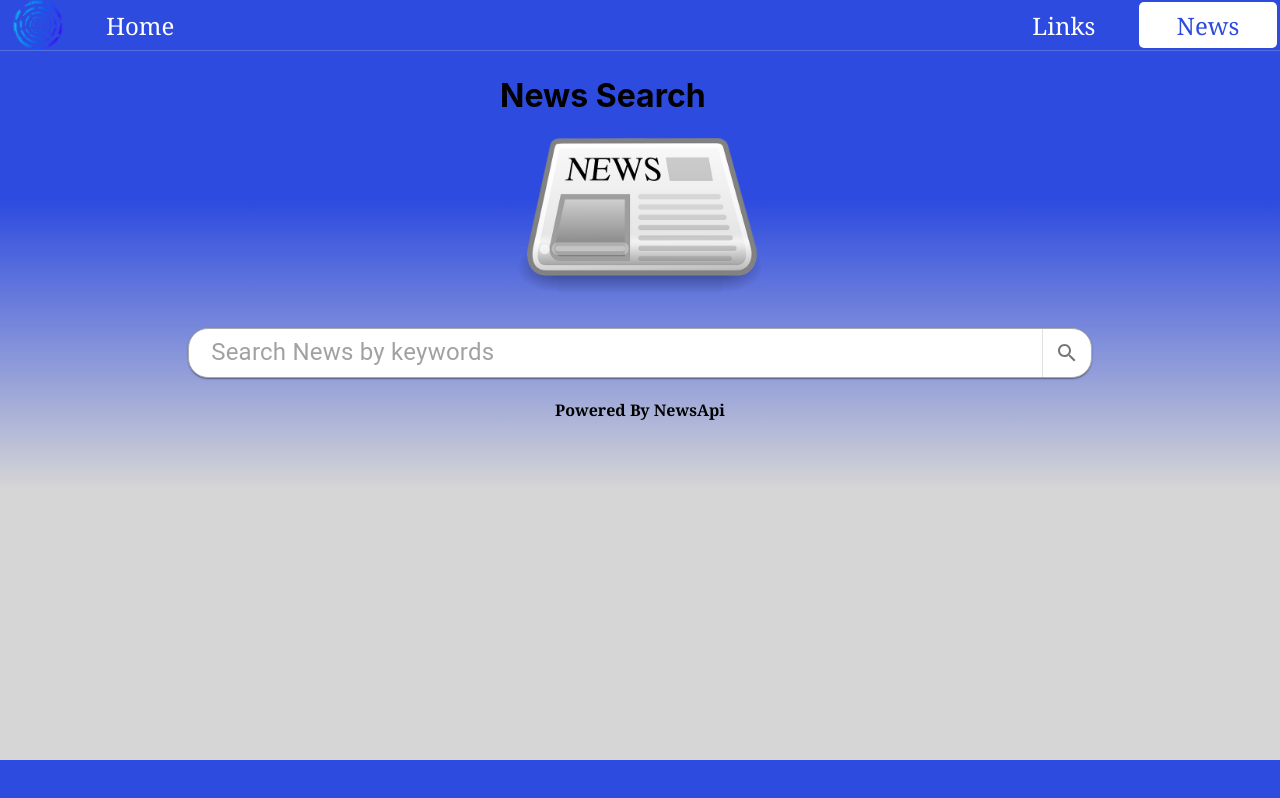
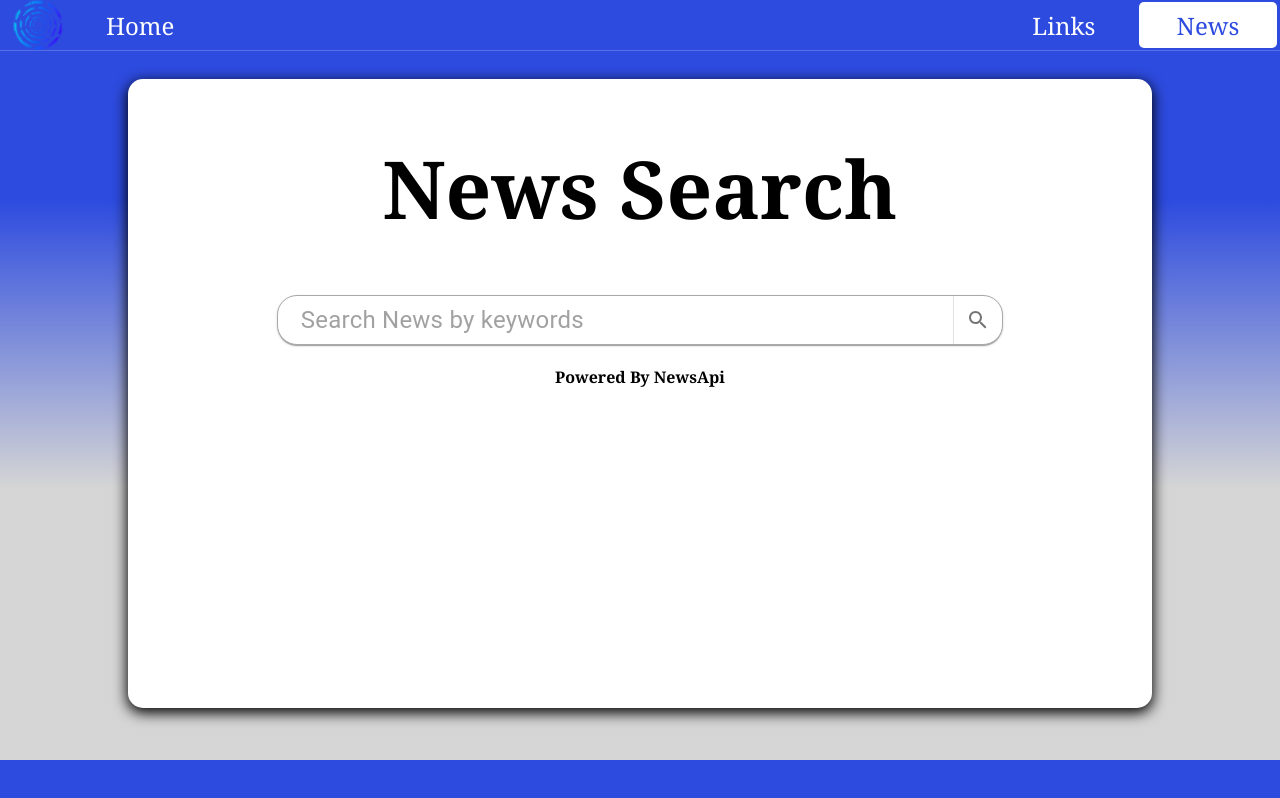
Before and after one commit to dorpi/news-links, a React (Create React App) app in the folder client/: page /news in a window 1280 px wide. Built offline with nearby package versions, Linux system fonts and the light colour scheme.

Commit message:
Update articles-page-style.scss

```diff
--- a/client/src/components/news/articles-page-style.scss
+++ b/client/src/components/news/articles-page-style.scss
@@ -1,35 +1,32 @@
 @import "../shared.scss";
 
-
 .news-page-container {
-
   display: flex;
   flex-direction: column;
   align-items: center;
-
-
-
-
-
-    width:100%;
+  width: 100%;
   #news-page-header {
-        min-height: 230px;
-        min-width: 280px;
-
-        background-image: url('/media/misc/news.png');
-        background-size: cover;
+    font-size: 5rem;
+    font-family: Georgia, 'Times New Roman', Times, serif;
   }
-    .MuiPaper-rounded{
-        @media (min-width:30rem){
+  .MuiPaper-rounded {
+    @media (min-width: 30rem) {
       border-radius: 20px;
     }
   }
-     .MuiInputBase-root{
-         font-size:1.5rem
+  .MuiInputBase-root {
+    font-size: 1.5rem;
   }
+
   @media (min-width: 40rem) {
     align-items: center;
-
+    background-color: white;
+    margin:1.5rem auto 1rem auto;
+    width: 80%;
+    border-radius: 15px;
+    box-shadow: 0px 4px 14px 1px;
+    margin-left: auto;
+    margin-right: auto;
   }
 }
 
@@ -40,39 +37,34 @@
   display: flex;
   flex-direction: column;
   width: 100%;
-    margin-top:2rem;
+  margin-top: 2rem;
 
   @media (min-width: 40rem) {
     width: 80%;
     margin: 2rem;
-        padding:1rem;
+    padding: 1rem;
     display: grid;
     justify-content: center;
     grid-template-columns: 50% 50%;
     gap: 1rem;
     border-radius: 20px;
-        border:0.2px solid map-get($colors, border );
+    border: 0.2px solid map-get($colors, border);
     background-color: white;
-
-
   }
 }
-.articles-container.hide{
+.articles-container.hide {
   opacity: 0;
-    pointer-events:none;
+  pointer-events: none;
   height: 43vh;
-    @media (min-width:40rem){
+  @media (min-width: 40rem) {
     height: 25vh;
   }
-
 }
 
 .article-container {
   border-top: 0.5px solid map-get($colors, border);
   height: 130px;
   background-color: white;
-
-
 
   a,
   a:focus,
@@ -81,7 +73,7 @@
     color: inherit;
   }
   @media (min-width: 40rem) {
-        border:none;
+    border: none;
     border-radius: 20px;
   }
 }
@@ -91,24 +83,23 @@
   grid-template-columns: 40% 60%;
   height: 100%;
   padding: 0.1rem;
-    color:black;
+  color: black;
   background-color: white;
   transition: background-color 0.5s;
   border-radius: 10px;
   &:hover {
     transition: background-color 0.5s;
     background-color: rgba(black, 0.1);
-        color:map-get($colors , main );
+    color: map-get($colors, main);
 
     border: none;
-
   }
-    p ,span{
+  p,
+  span {
     padding: 0 1rem 0 1rem;
-        margin:0;
+    margin: 0;
     font-family: auto;
     font-size: 1.2rem;
-
   }
   img {
     border-radius: 4px;
@@ -116,23 +107,19 @@
     width: 100%;
     height: 100%;
   }
-    span{
-        color:#B5B5C3 ;
-
+  span {
+    color: #b5b5c3;
   }
 
-    .MuiCircularProgress-root{
+  .MuiCircularProgress-root {
     justify-self: center;
   }
-
-
 
   @media (min-width: 80rem) {
     border-radius: 5px;
     p {
       font-size: 1.5rem;
       word-wrap: break-word;
-
     }
   }
 }
```
Lines whose indentation alone changed are shown as unchanged.
